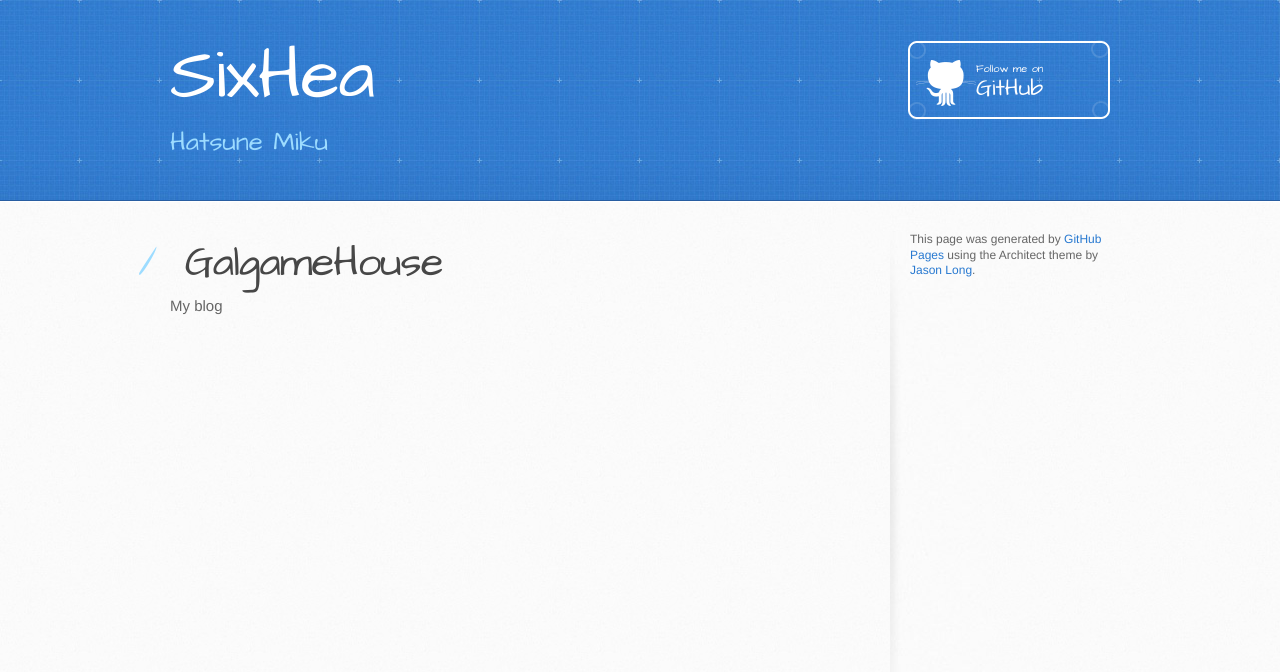
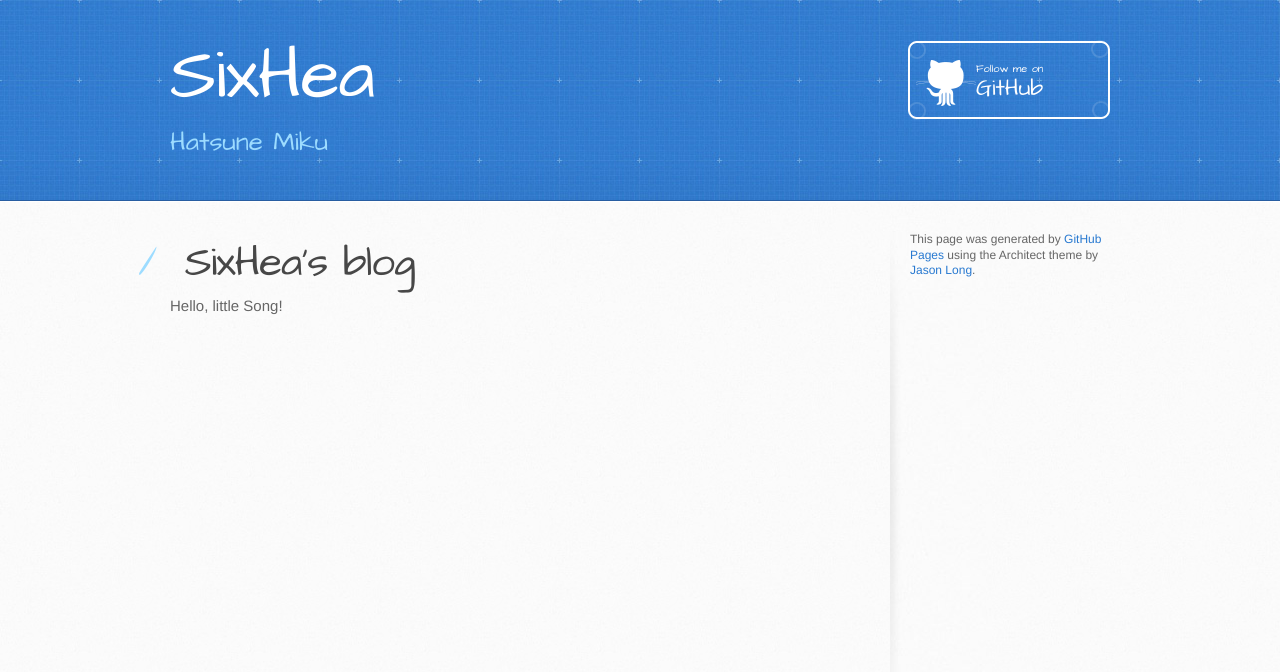
Before and after one commit to SixHea/GalgameHouse, a plain HTML site: page index.html in a window 1280 px wide. Drawn offline with Linux system fonts and the light colour scheme.

Commit message:
Replace master branch with page content via GitHub

```diff
--- a/index.html
+++ b/index.html
@@ -29,9 +29,9 @@
       <div class="inner clearfix">
         <section id="main-content">
           <h1>
-<a id="galgamehouse" class="anchor" href="#galgamehouse" aria-hidden="true"><span aria-hidden="true" class="octicon octicon-link"></span></a>GalgameHouse</h1>
+<a id="sixheas-blog" class="anchor" href="#sixheas-blog" aria-hidden="true"><span aria-hidden="true" class="octicon octicon-link"></span></a>SixHea's blog</h1>
 
-<p>My blog</p>
+<p>Hello, little Song!</p>
         </section>
 
         <aside id="sidebar">
--- a/params.json
+++ b/params.json
@@ -1 +1 @@
-{"name":"SixHea","tagline":"Hatsune Miku","body":"# GalgameHouse\r\nMy blog\r\n","google":"","note":"Don't delete this file! It's used internally to help with page regeneration."}
+{"name":"SixHea","tagline":"Hatsune Miku","body":"# SixHea's blog\r\n\r\nHello, little Song!","google":"","note":"Don't delete this file! It's used internally to help with page regeneration."}
```
